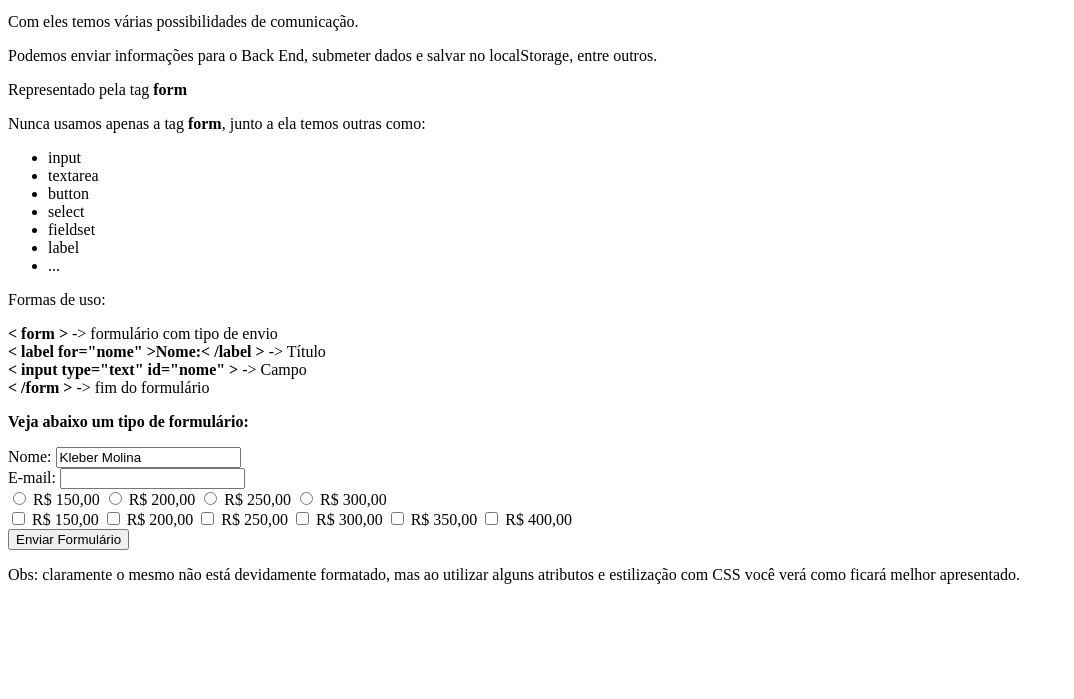
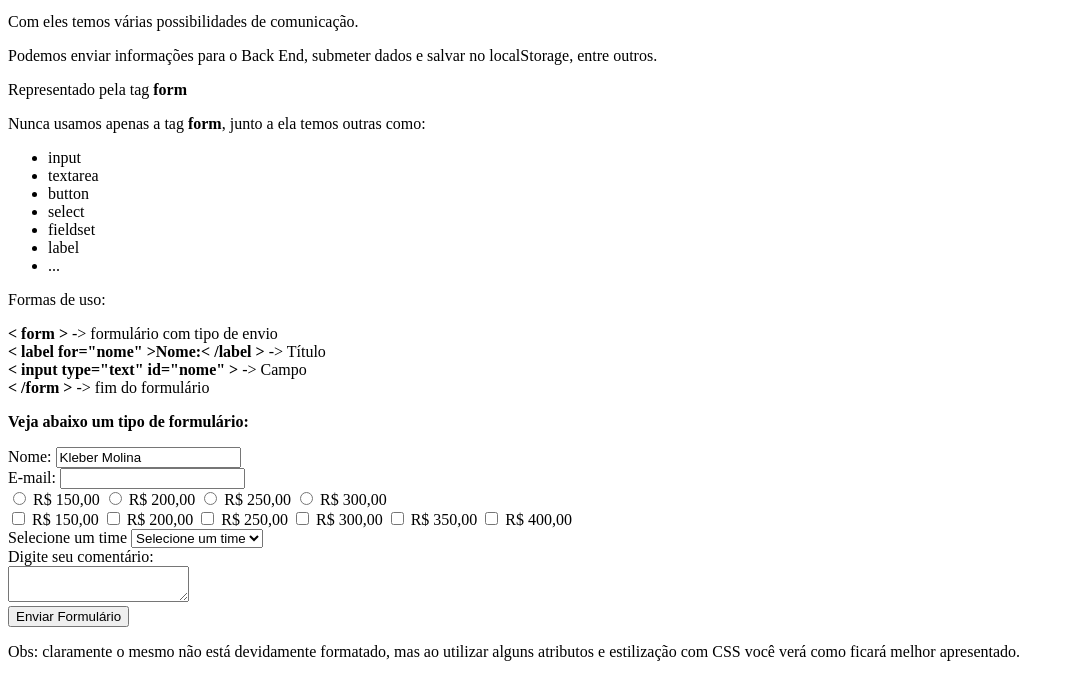
Before and after one commit to klebermkardel/jornada-frontend, a plain HTML site: page HTML/Aula 9 - Formulários/index.html in a window 1280 px wide. Shown: the part 101-800 px from the top of the page, without its empty margins (0-1074 px from the left). Drawn offline with Linux system fonts and the light colour scheme.

Commit message:
Cria no exemplo do formulário as opções de select e textarea que podem ser utilizadas

```diff
--- a/HTML/Aula 9 - Formulários/index.html
+++ b/HTML/Aula 9 - Formulários/index.html
@@ -77,6 +77,24 @@
         </div>
 
 
+        <div>
+            <label>Selecione um time
+                <select>
+                    <option value="" selected>Selecione um time</option>
+                    <option value="Corintians">Corinthians</option>
+                    <option value="Palmeiras">Palmeiras</option>
+                    <option value="Santos">Santos</option>
+                    <option value="São Paulo">São Paulo</option>
+                </select>
+            </label>
+        </div>
+
+        <div>
+            <label>Digite seu comentário: <br>
+                <textarea></textarea>
+            </label>
+        </div>
+
         <button>Enviar Formulário</button>
     </form>
 
```
